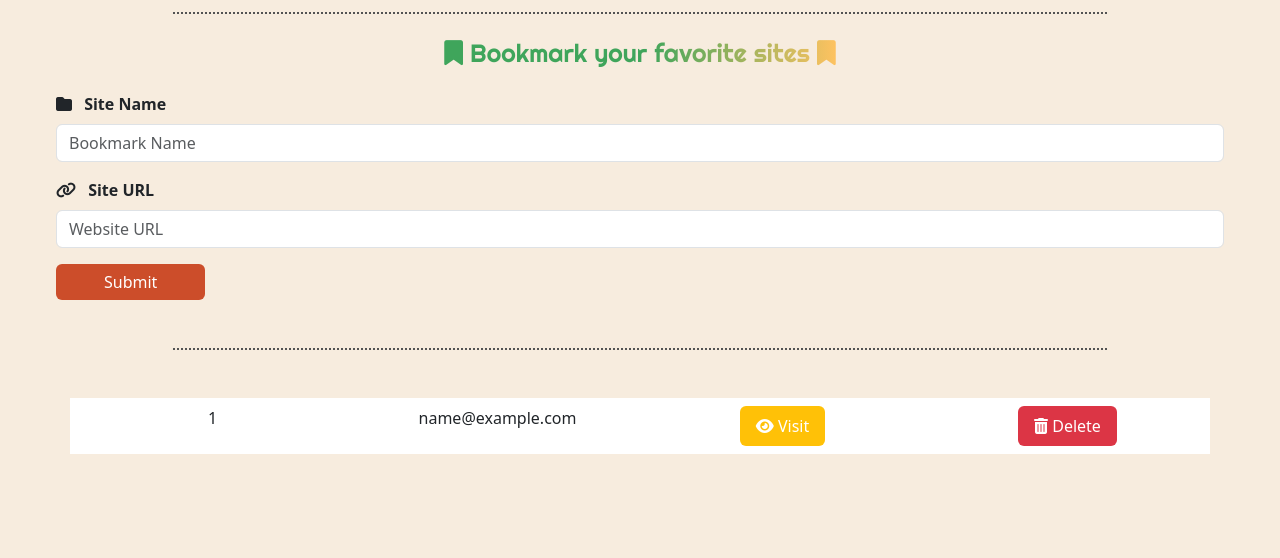
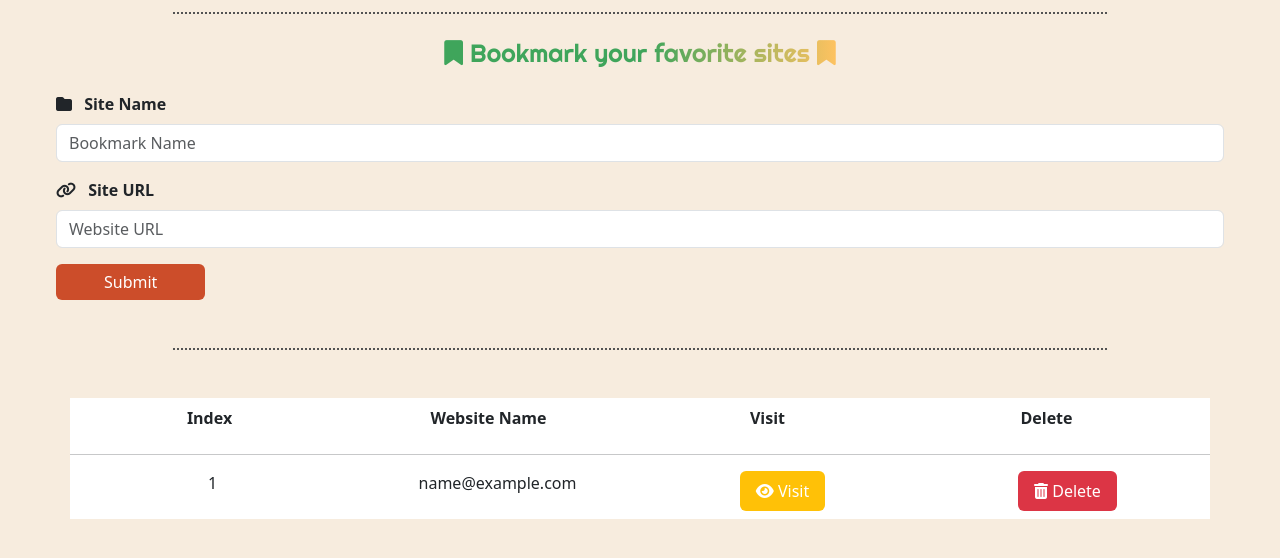
Before and after one commit to Maihetemy/BookMark, a plain HTML site: page index.html in a window 1280 px wide. Both pictures are taken after typing "name@example.com", "Sample" into the empty fields and a click on the button "Submit". Shown: the part 152-710 px from the top of the page. Drawn offline with Linux system fonts and the light colour scheme; a web font is replaced by a local one.

Commit message:
delete function

```diff
--- a/index.html
+++ b/index.html
@@ -7,7 +7,7 @@
 
     <!-- ---------------title---------------- -->
     <title>Document</title>
-    <!-- <link rel="icon" type="image/x-icon" href="/images/favicon.ico"> -->
+    <link rel="icon" type="image/x-icon" href="/imgs/bookmark.png">
 
     <!-- ---------------css---------------- -->
     <link rel="stylesheet" href="css/style.css">
@@ -51,8 +51,9 @@
         </div>
         <div class="dottedLine"></div>
         <div class="container bg-white my-5">
-            <div class="row py-2" id="links-table">
+            <div class="row py-2">
                 <!-- table head -->
+                <div class="table-head row">
                     <div class="col-3 text-center mb-2">
                         <p class="text-capitalize fw-bold ">index</p>
                     </div>
@@ -65,10 +66,12 @@
                     <div class="col-3 text-center mb-2">
                         <p class="text-capitalize fw-bold ">Delete</p>
                     </div>
+                </div>
                 <hr>
+                <!-- table data -->
+                <div class="table-data" id="links-table">
 
-                <!-- table data -->
-
+                </div>
                 <!-- <div class="col-3 text-center">
                     <p>1</p>
                 </div>
--- a/js/main.js
+++ b/js/main.js
@@ -7,55 +7,66 @@ var siteURLInput = document.getElementById('siteURLInput');
 var siteSubmitBtn = document.getElementById('siteSubmitBtn');
 var sitesList = [];
 
-if( JSON.parse(localStorage.getItem('sites')) ){
+if (localStorage.getItem('sites')) {
     sitesList = JSON.parse(localStorage.getItem('sites'));
-    displaySites();
+    displaySites(sitesList);
 }
 
 // add function
-function addSite(){
+function addSite() {
     var siteObj = {
-        siteId : Date.now,
-        siteName : siteNameInput.value,
-        siteURL : siteURLInput.value,
+        siteId: Date.now(),
+        siteName: siteNameInput.value,
+        siteURL: siteURLInput.value,
     }
+    console.log(siteObj.siteURL);
+
     sitesList.push(siteObj);
     localStorage.setItem('sites', JSON.stringify(sitesList));
-    console.log(sitesList);
-    displaySites();
+    displaySites(sitesList);
     clearSite();
 }
 
 // clear function
 
-function clearSite(){
+function clearSite() {
     siteNameInput.value = null;
     siteURLInput.value = null;
 }
 
 // display function
-function displaySites(){
-    console.log(sitesList.length);
+function displaySites(list) {
     var box = ``;
-    for(var i = 0; i<sitesList.length; i++){
-        box += `<div class="col-3 text-center">
-                    <p>${i+1}</p>
+    for (var i = 0; i < list.length; i++) {
+        box += `<div class="row">
+                        <div class="col-3 text-center">
+                            <p>${i + 1}</p>
                         </div>
                         <div class="col-3 text-center">
-                    <p>${sitesList[i].siteName}</p>
+                            <p>${list[i].siteName}</p>
                         </div>
                         <div class="col-3 text-center">
-                    <a href="${sitesList[i].siteURL}" target="_blank">
+                            <a href="${list[i].siteURL}" target="_blank">
                                 <button class="bg-warning border-0 py-2 px-3 text-white rounded-2"><i class="fa-solid fa-eye"></i>
                                     Visit</button>
                             </a>
                         </div>
                         <div class="col-3 text-center">
-                    <button class="bg-danger border-0 py-2 px-3 text-white rounded-2"><i
+                            <button onclick="deleteSite(${list[i].siteId});" class="bg-danger border-0 py-2 px-3 text-white rounded-2"><i
                                     class="fa-solid fa-trash-can"></i>
                                 Delete</button>
+                        </div>
                     </div>`;
     }
-    console.log(box);
     linksTable.innerHTML = box;
 }
+
+// delete function
+function deleteSite(id) {
+
+    sitesList = sitesList.filter(function (ele) { return ele.siteId !== id; });
+
+    localStorage.setItem('sites', JSON.stringify(sitesList));
+
+    displaySites(sitesList);
+}
```
Also changed, not shown: imgs/bookmark.png (added). Lines whose indentation alone changed are shown as unchanged.
